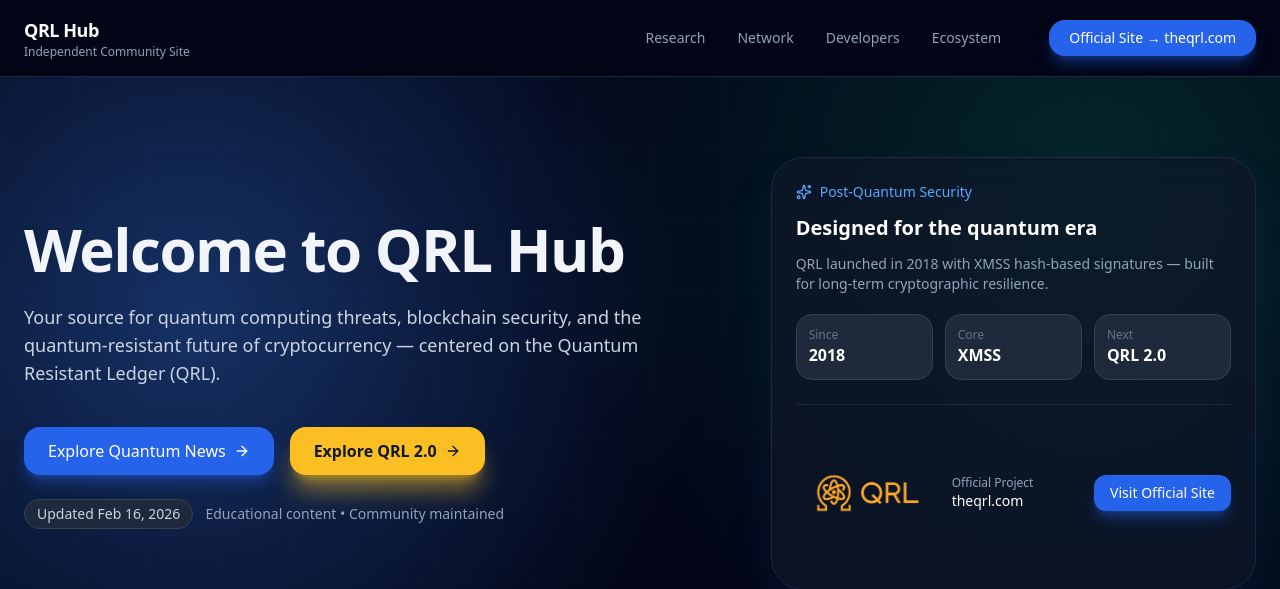
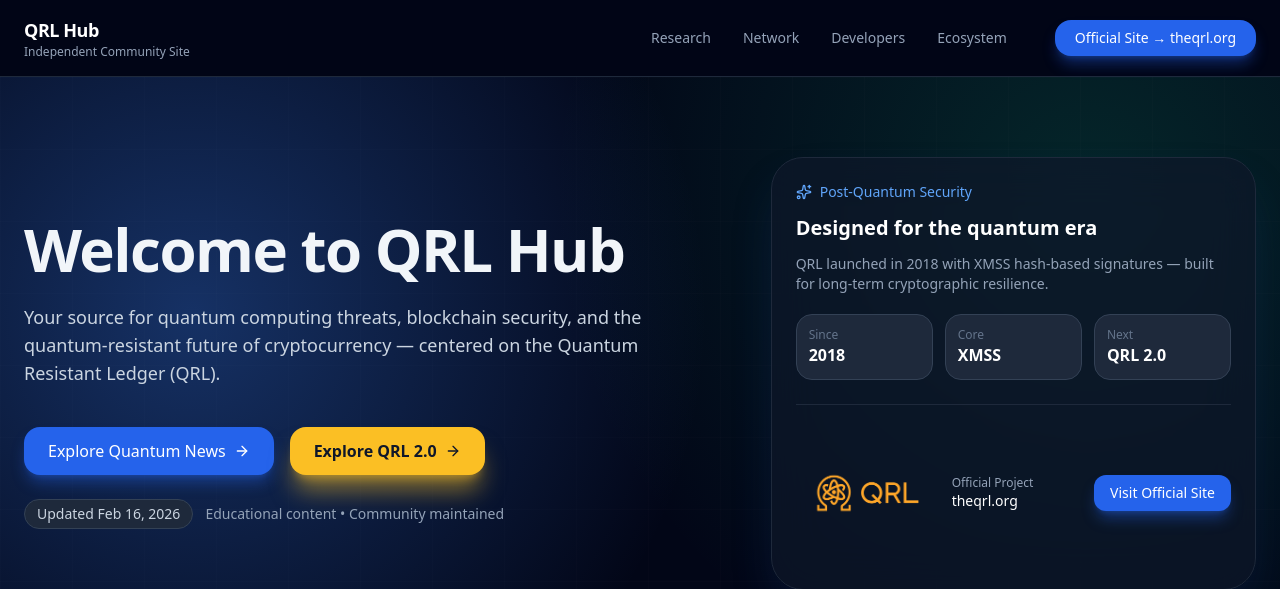
Before and after one commit to ChillerID/qrlhub-redesign, a React (Vite) app: page / in a window 1280 px wide. Shown: the top 589 px of the page. Built offline with nearby package versions, Linux system fonts and the light colour scheme.

Commit message:
theqrl.org fix

```diff
--- a/src/App.tsx
+++ b/src/App.tsx
@@ -39,12 +39,12 @@
               <a href="#ecosystem" className="hover:text-white transition">Ecosystem</a>
 
               <a
-                href="https://theqrl.com"
+                href="https://theqrl.org"
                 target="_blank"
                 rel="noopener noreferrer"
                 className="ml-4 px-5 py-2 rounded-2xl bg-blue-600 hover:bg-blue-500 text-white shadow-lg shadow-blue-600/40 transition"
               >
-                Official Site → theqrl.com
+                Official Site → theqrl.org
               </a>
             </nav>
           </div>
@@ -153,13 +153,13 @@
                           Official Project
                         </span>
                         <span className="text-sm font-medium text-white">
-                          theqrl.com
+                          theqrl.org
                         </span>
                       </div>
                     </div>
 
                     <a
-                      href="https://theqrl.com"
+                      href="https://theqrl.org"
                       target="_blank"
                       rel="noopener noreferrer"
                       className="px-4 py-2 rounded-xl bg-blue-600 hover:bg-blue-500 text-white text-sm shadow-lg shadow-blue-600/40 transition"
@@ -318,7 +318,7 @@
       {/* ================= FOOTER ================= */}
       <footer className="border-t border-slate-800 py-16 text-center text-slate-500 text-sm">
         <p>© {new Date().getFullYear()} QRL Hub — Independent Community Resource.</p>
-        <p className="mt-2">Not the official site. Visit theqrl.com for the official project.</p>
+        <p className="mt-2">Not the official site. Visit theqrl.org for the official project.</p>
       </footer>
 
     </div>
```
